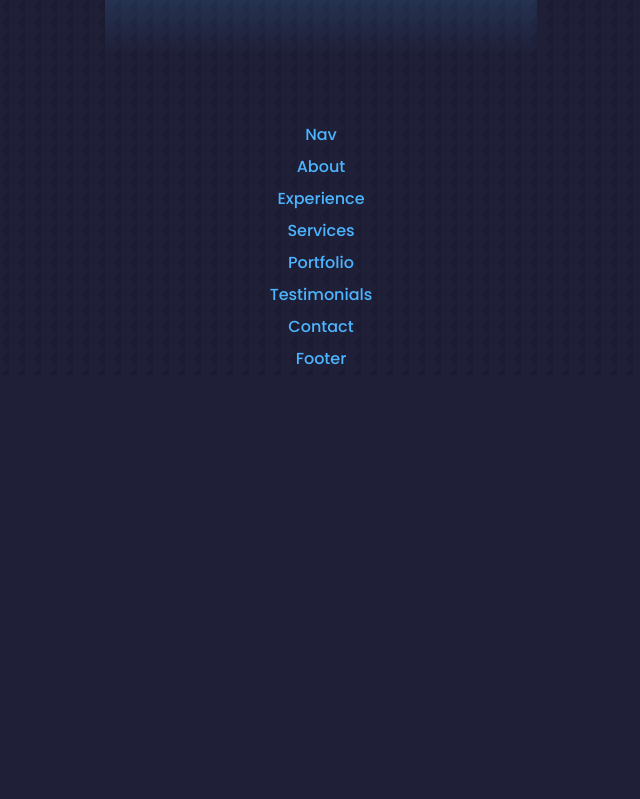
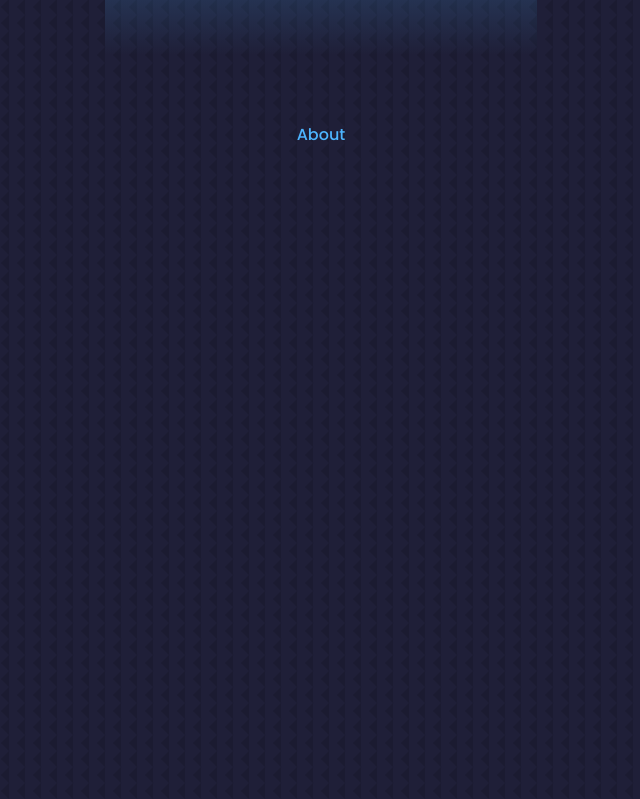
Before and after one commit to MuhaiminHabib/portfolio, a React (Create React App) app: page / in a window 1280 px wide. Shown: the part 721-1520 px from the top of the page, without its empty margins (319-959 px from the left). Before the commit the page ends 1096 px from the top, so only its background shows below. Built offline with nearby package versions, Linux system fonts and the light colour scheme.

Commit message:
working on the navbar

```diff
--- a/src/components/about/About.jsx
+++ b/src/components/about/About.jsx
@@ -2,7 +2,7 @@
 
 const About = () => {
   return (
-    <div>About</div>
+    <section id="about">About</section>
   )
 }
 
--- a/src/components/contact/Contact.jsx
+++ b/src/components/contact/Contact.jsx
@@ -2,7 +2,7 @@
 
 const Contact = () => {
   return (
-    <div>Contact</div>
+    <section id="contact">Contact</section>
   )
 }
 
--- a/src/components/experience/Experience.jsx
+++ b/src/components/experience/Experience.jsx
@@ -2,7 +2,7 @@
 
 const Experience = () => {
   return (
-    <div>Experience</div>
+    <section id="experience">Experience</section>
   )
 }
 
--- a/src/components/nav/Nav.jsx
+++ b/src/components/nav/Nav.jsx
@@ -2,7 +2,7 @@
 
 const Nav = () => {
   return (
-    <div>Nav</div>
+    <nav></nav>
   )
 }
 
--- a/src/components/portfolio/Portfolio.jsx
+++ b/src/components/portfolio/Portfolio.jsx
@@ -2,7 +2,7 @@
 
 const Portfolio = () => {
   return (
-    <div>Portfolio</div>
+    <section id="portfolio">Portfolio</section>
   )
 }
 
--- a/src/components/services/Services.jsx
+++ b/src/components/services/Services.jsx
@@ -2,7 +2,7 @@
 
 const Services = () => {
   return (
-    <div>Services</div>
+    <section id="services">Services</section>
   )
 }
 
--- a/src/components/testimonials/Testimonials.jsx
+++ b/src/components/testimonials/Testimonials.jsx
@@ -2,7 +2,7 @@
 
 const Testimonials = () => {
   return (
-    <div>Testimonials</div>
+    <section id="testimonials">Testimonials</section>
   )
 }
 
--- a/src/index.css
+++ b/src/index.css
@@ -51,7 +51,7 @@
 }
 
 
-.section {
+.section, section {
     height: var(--section-height-lg);
 }
 
```
